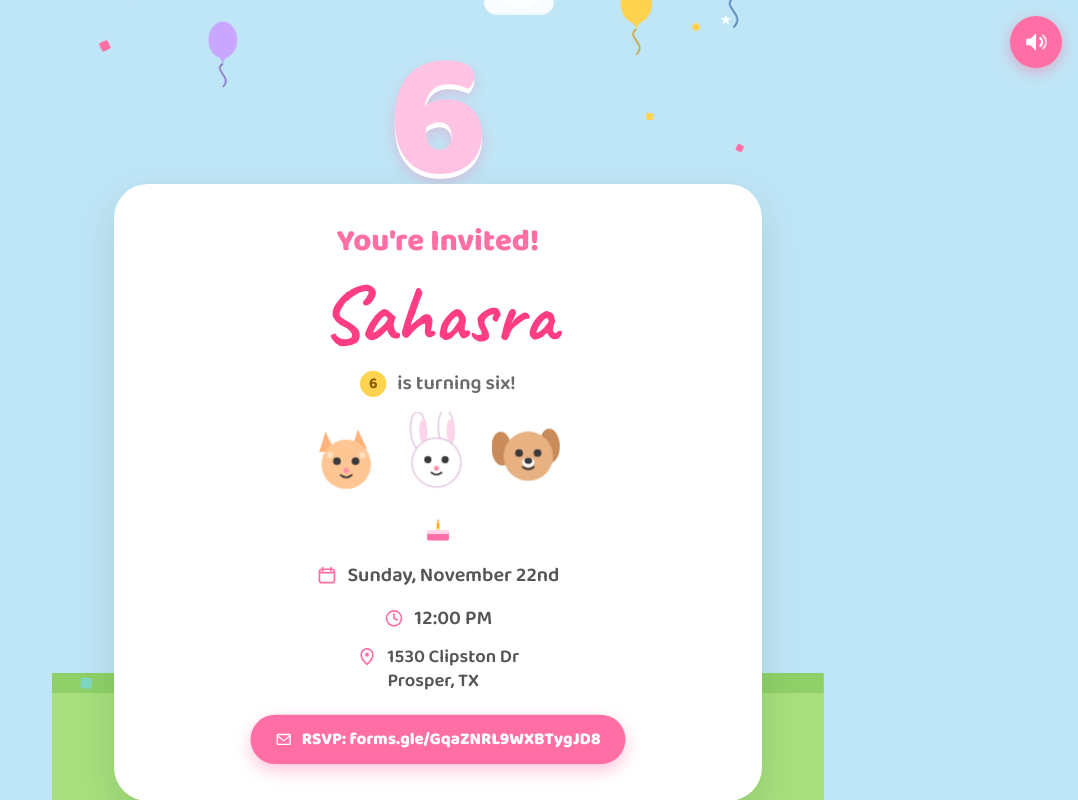
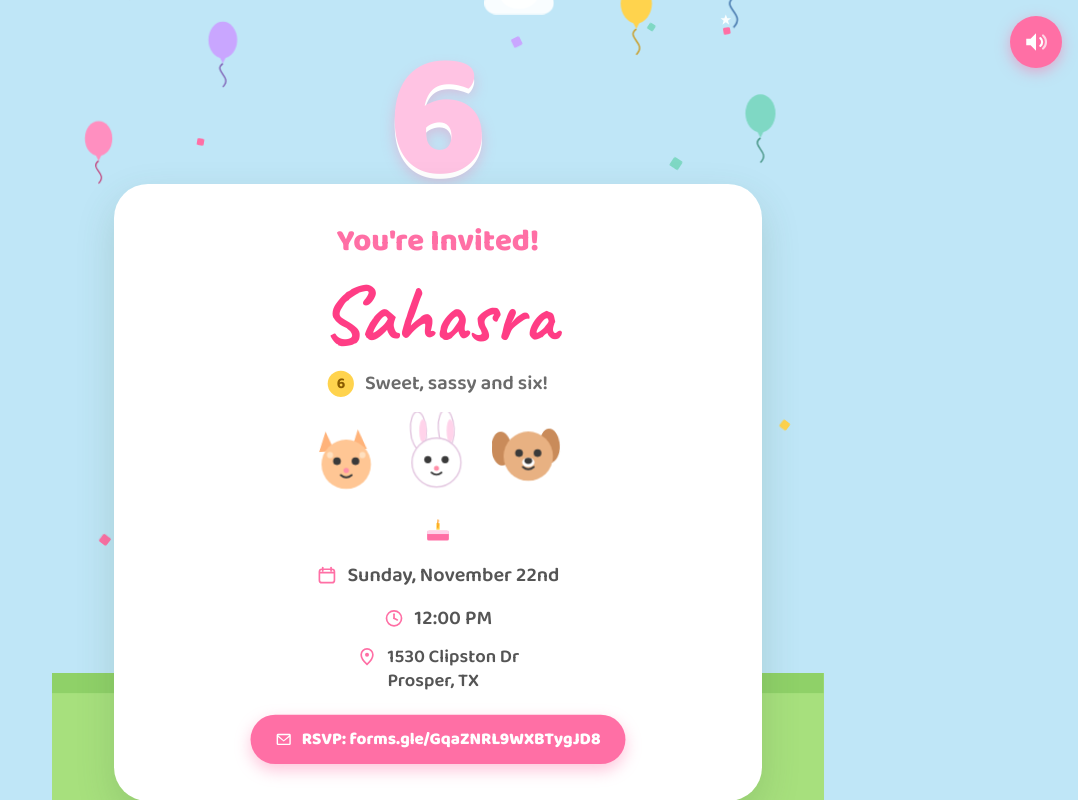
Before and after one commit to mahakode-afk/Saha_bday, a plain HTML site: page index.html in a window 1280 px wide. Shown: the whole page, without its empty margins (202-1280 px from the left). Drawn offline with Linux system fonts and the light colour scheme.

Commit message:
Update index.html

```diff
--- a/index.html
+++ b/index.html
@@ -59,6 +59,10 @@
   <svg width="24" height="24" viewBox="0 0 30 30" style="position:absolute; bottom:90px; right:200px;" aria-hidden="true"><circle cx="15" cy="15" r="5" fill="#ffd34d"/><circle cx="7" cy="12" r="4.5" fill="#ffb4d8"/><circle cx="23" cy="12" r="4.5" fill="#ffb4d8"/><circle cx="10" cy="22" r="4.5" fill="#ffb4d8"/><circle cx="20" cy="22" r="4.5" fill="#ffb4d8"/></svg>
   <svg width="22" height="22" viewBox="0 0 30 30" style="position:absolute; bottom:50px; left:260px;" aria-hidden="true"><circle cx="15" cy="15" r="5" fill="#ffd34d"/><circle cx="7" cy="12" r="4.5" fill="#c9a6ff"/><circle cx="23" cy="12" r="4.5" fill="#c9a6ff"/><circle cx="10" cy="22" r="4.5" fill="#c9a6ff"/><circle cx="20" cy="22" r="4.5" fill="#c9a6ff"/></svg>
   <svg width="20" height="20" viewBox="0 0 30 30" style="position:absolute; bottom:120px; left:180px;" aria-hidden="true"><circle cx="15" cy="15" r="5" fill="#ffd34d"/><circle cx="7" cy="12" r="4.5" fill="#9fd6ff"/><circle cx="23" cy="12" r="4.5" fill="#9fd6ff"/><circle cx="10" cy="22" r="4.5" fill="#9fd6ff"/><circle cx="20" cy="22" r="4.5" fill="#9fd6ff"/></svg>
+  <svg width="22" height="22" viewBox="0 0 30 30" style="position:absolute; bottom:70px; left:430px;" aria-hidden="true"><circle cx="15" cy="15" r="5" fill="#ffd34d"/><circle cx="7" cy="12" r="4.5" fill="#ff8fc0"/><circle cx="23" cy="12" r="4.5" fill="#ff8fc0"/><circle cx="10" cy="22" r="4.5" fill="#ff8fc0"/><circle cx="20" cy="22" r="4.5" fill="#ff8fc0"/></svg>
+  <svg width="18" height="18" viewBox="0 0 30 30" style="position:absolute; bottom:30px; right:340px;" aria-hidden="true"><circle cx="15" cy="15" r="5" fill="#ffd34d"/><circle cx="7" cy="12" r="4.5" fill="#c9a6ff"/><circle cx="23" cy="12" r="4.5" fill="#c9a6ff"/><circle cx="10" cy="22" r="4.5" fill="#c9a6ff"/><circle cx="20" cy="22" r="4.5" fill="#c9a6ff"/></svg>
+  <svg width="20" height="20" viewBox="0 0 30 30" style="position:absolute; bottom:150px; right:420px;" aria-hidden="true"><circle cx="15" cy="15" r="5" fill="#ffd34d"/><circle cx="7" cy="12" r="4.5" fill="#9fd6ff"/><circle cx="23" cy="12" r="4.5" fill="#9fd6ff"/><circle cx="10" cy="22" r="4.5" fill="#9fd6ff"/><circle cx="20" cy="22" r="4.5" fill="#9fd6ff"/></svg>
+  <svg width="16" height="16" viewBox="0 0 30 30" style="position:absolute; bottom:45px; left:610px;" aria-hidden="true"><circle cx="15" cy="15" r="5" fill="#ffd34d"/><circle cx="7" cy="12" r="4.5" fill="#ffb4d8"/><circle cx="23" cy="12" r="4.5" fill="#ffb4d8"/><circle cx="10" cy="22" r="4.5" fill="#ffb4d8"/><circle cx="20" cy="22" r="4.5" fill="#ffb4d8"/></svg>
 
   <svg width="900" height="60" viewBox="0 0 900 60" style="position:absolute; top:0; left:50px;" aria-hidden="true">
     <path d="M0 0 L900 0" stroke="#ffffff" stroke-width="3" opacity="0.7"/>
@@ -94,6 +98,17 @@
     <path d="M24 76 C 8 88, 40 96, 24 112" stroke="#7a56b0" stroke-width="2" fill="none"/>
   </svg>
 
+  <svg class="balloon" width="40" height="105" viewBox="0 0 48 130" style="position:absolute; top:330px; left:40px; animation-delay:1.9s;" aria-hidden="true">
+    <ellipse cx="24" cy="40" rx="22" ry="28" fill="#ff8fc0"/>
+    <polygon points="19,66 29,66 24,76" fill="#ff8fc0"/>
+    <path d="M24 76 C 8 88, 40 96, 24 112" stroke="#c23e78" stroke-width="2" fill="none"/>
+  </svg>
+  <svg class="balloon" width="44" height="115" viewBox="0 0 48 130" style="position:absolute; top:300px; right:60px; animation-delay:0.9s;" aria-hidden="true">
+    <ellipse cx="24" cy="40" rx="22" ry="28" fill="#7fd8c4"/>
+    <polygon points="19,66 29,66 24,76" fill="#7fd8c4"/>
+    <path d="M24 76 C 8 88, 40 96, 24 112" stroke="#3f8f7d" stroke-width="2" fill="none"/>
+  </svg>
+
   <div class="balloon" style="position:absolute; top:240px; left:0; width:1000px; text-align:center; font-family:'Baloo 2', sans-serif; font-weight:800; font-size:230px; line-height:1; color:#ffc3e3; text-shadow:0 6px 0 #ffffff, 0 10px 18px rgba(255,111,165,0.35); animation-delay:0.5s;">6</div>
 
   <div id="confettiLayer" style="position:absolute; inset:0; overflow:hidden; pointer-events:none;"></div>
@@ -106,7 +121,7 @@
 
     <div style="display:flex; align-items:center; gap:14px; margin-top:4px;">
       <div style="width:34px; height:34px; border-radius:50%; background:#ffd34d; color:#8a5b00; font-weight:700; font-size:20px; display:flex; align-items:center; justify-content:center;">6</div>
-      <div style="font-weight:600; font-size:26px; color:#6b6b6b;">is turning six!</div>
+      <div style="font-weight:600; font-size:26px; color:#6b6b6b;">Sweet, sassy and six!</div>
     </div>
 
     <div style="display:flex; align-items:flex-end; justify-content:center; gap:30px; margin-top:22px;">
@@ -215,8 +230,8 @@ function spawnConfetti() {
     if (el.parentNode) { el.parentNode.removeChild(el); }
   }, duration * 1000 + 200);
 }
-setInterval(spawnConfetti, 350);
-for (var i = 0; i < 8; i++) { setTimeout(spawnConfetti, i * 150); }
+setInterval(spawnConfetti, 180);
+for (var i = 0; i < 18; i++) { setTimeout(spawnConfetti, i * 90); }
 
 // ---- "Happy Birthday" tune, synthesized (public-domain melody), looping ----
 var NOTE = { C4:261.63, D4:293.66, E4:329.63, F4:349.23, G4:392.00, A4:440.00, B4:493.88,
```
